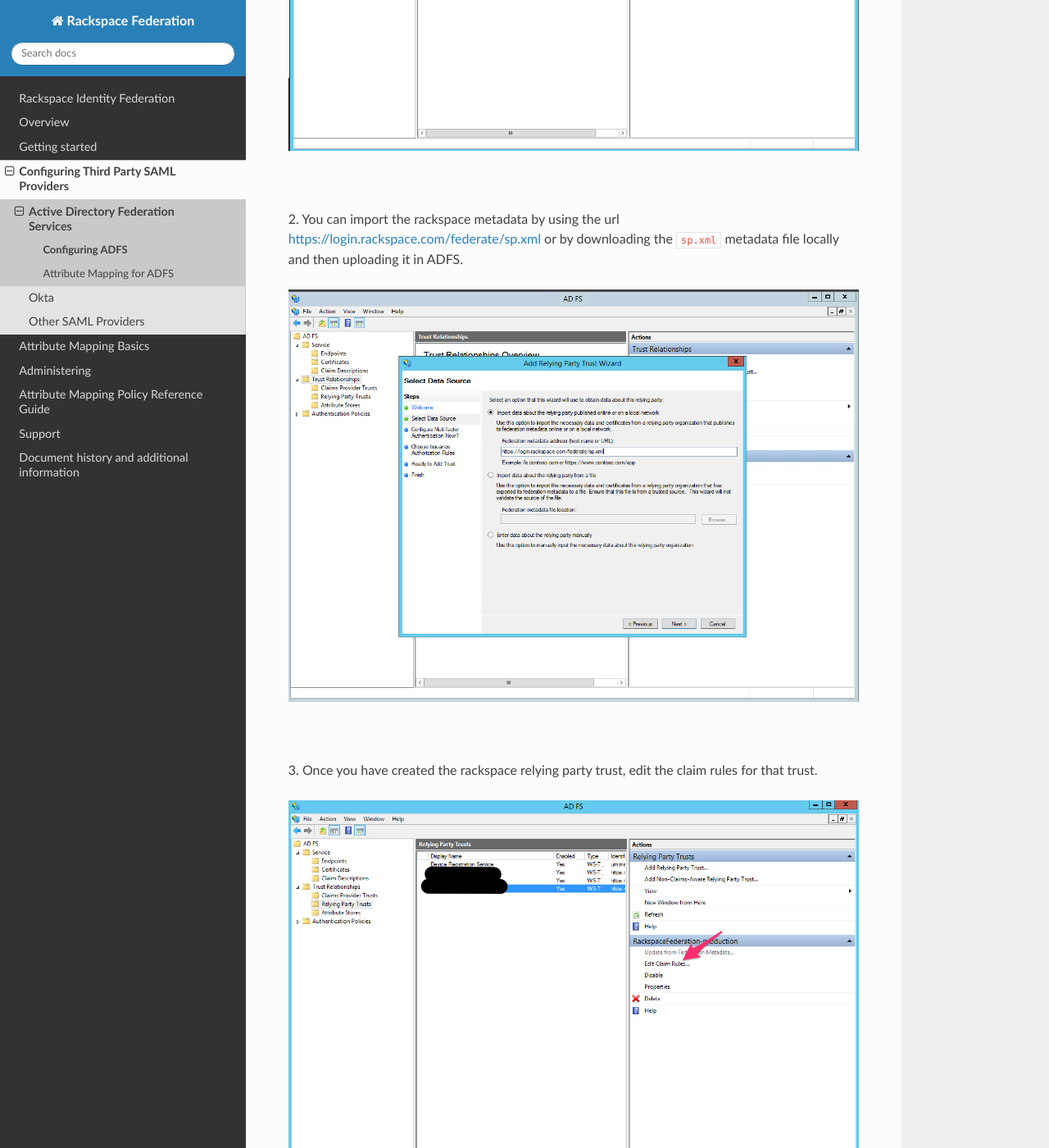
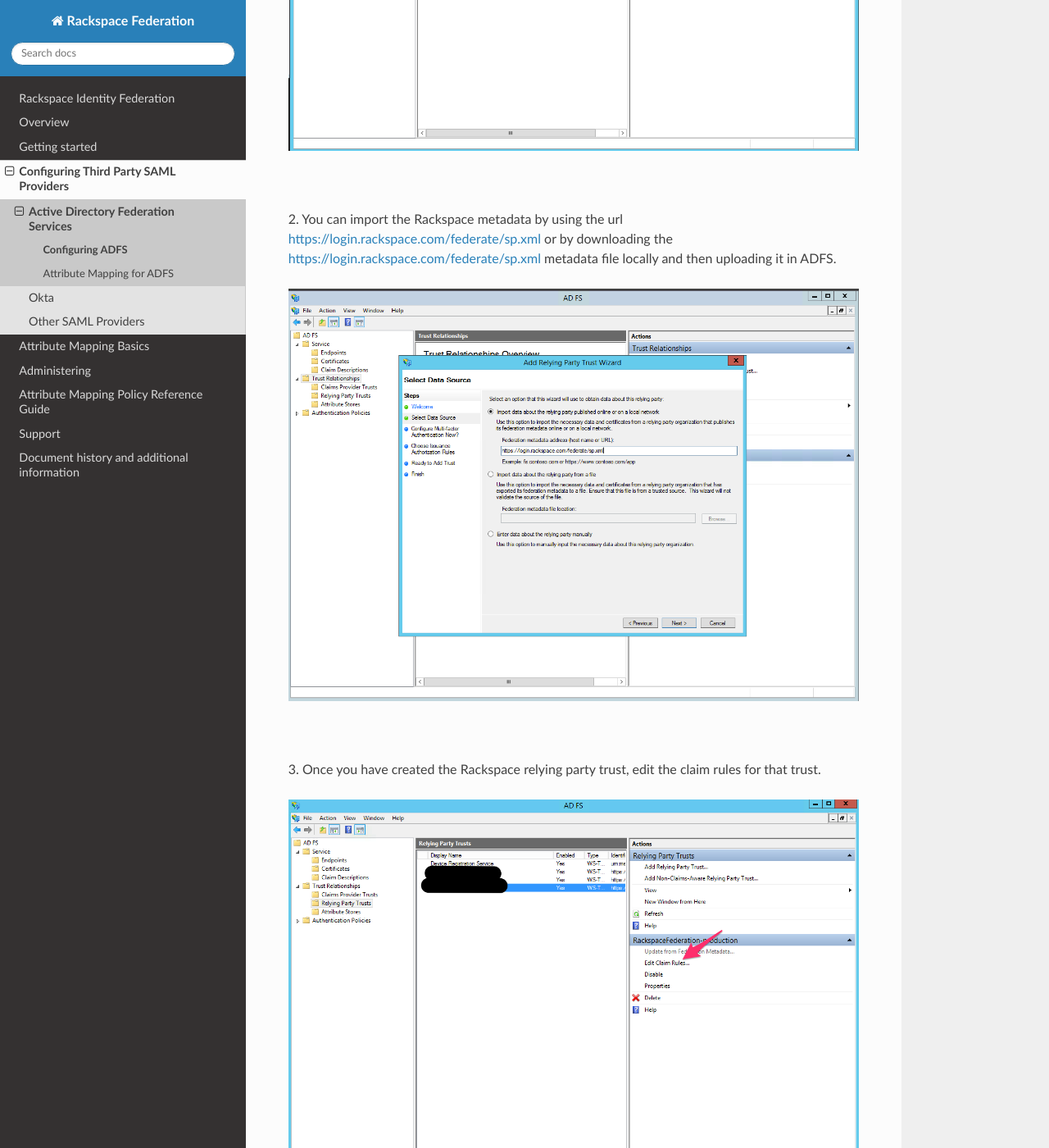
Before and after one commit to rackerlabs/docs-rackspace-federation, a Sphinx documentation site: the page built from doc/config-3p-saml/config-adfs/adfs-setup.rst, in a window 1280 px wide and 1400 px high, scrolled down 591 px. Shown: the whole window at 82% size. Built offline with Sphinx 7.4.7 and the Read the Docs theme 2.0.0, drawn with Linux system fonts in a browser that asks for light colours; the version number could not be read and is left out; some of the changed lines change nothing that is shown.

Commit message:
cleaned up troubleshooting and adfs setup

```diff
--- a/doc/config-3p-saml/config-adfs/adfs-setup.rst
+++ b/doc/config-3p-saml/config-adfs/adfs-setup.rst
@@ -12,24 +12,26 @@
 
 |
 
-2. You can import the rackspace metadata by using the url
+2. You can import the Rackspace metadata by using the url
 `https://login.rackspace.com/federate/sp.xml
 <https:login.rackspace.com/federate/sp.xml>`_ or by downloading the
-``sp.xml`` metadata file locally and then uploading it in ADFS.
+`https://login.rackspace.com/federate/sp.xml
+<https:login.rackspace.com/federate/sp.xml>`_ metadata file locally and then
+uploading it in ADFS.
 
 .. image:: ADFS_step_2.png
 
 |
 
-3. Once you have created the rackspace relying party trust, edit the claim
+3. Once you have created the Rackspace relying party trust, edit the claim
 rules for that trust.
 
 .. image:: ADFS_Step4_edited.png
 
 |
 
-4. Create a claim rule for email, and use the User-Principle-Name as an outgoing
-claim type.
+4. Create a claim rule for email, and use the User-Principle-Name as an
+outgoing claim type.
 
 .. image:: email.png
 
```
Also changed, not shown: doc/support/troubleshooting.rst (+4 -3 lines).
